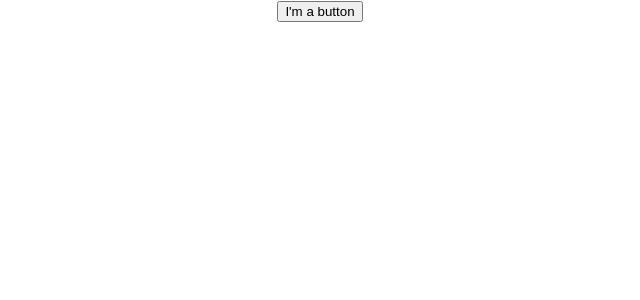
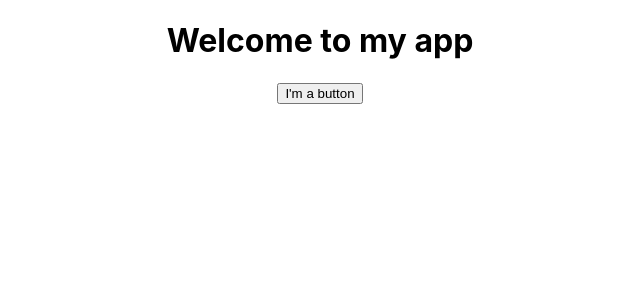
Before and after one commit to SalamanderCtesiphon/quick-start-react-docs, a React (Create React App) app: page / in a window 1280 px wide. Shown: the top 300 px of the page, without its empty margins (320-960 px from the left). Built offline with nearby package versions, Linux system fonts and the light colour scheme.

Commit message:
added a header

```diff
--- a/src/App.js
+++ b/src/App.js
@@ -11,6 +11,7 @@ function MyButton() {
 function App() {
   return (
     <div className="App">
+      <h1>Welcome to my app</h1>
      <MyButton />
     </div>
   );
```
